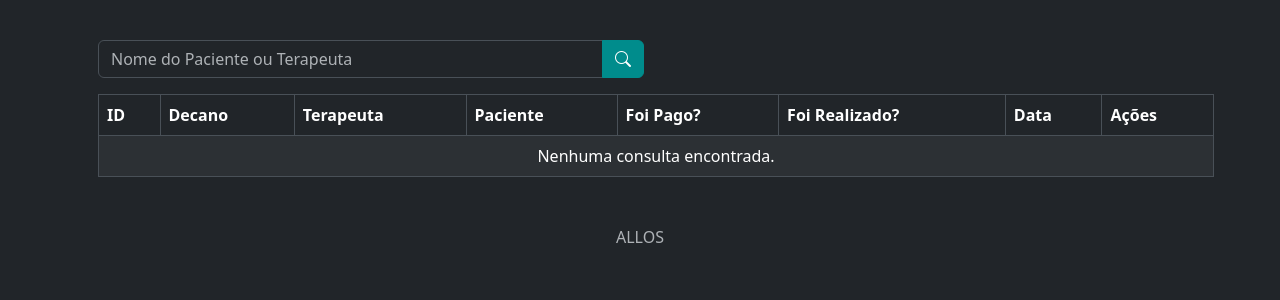
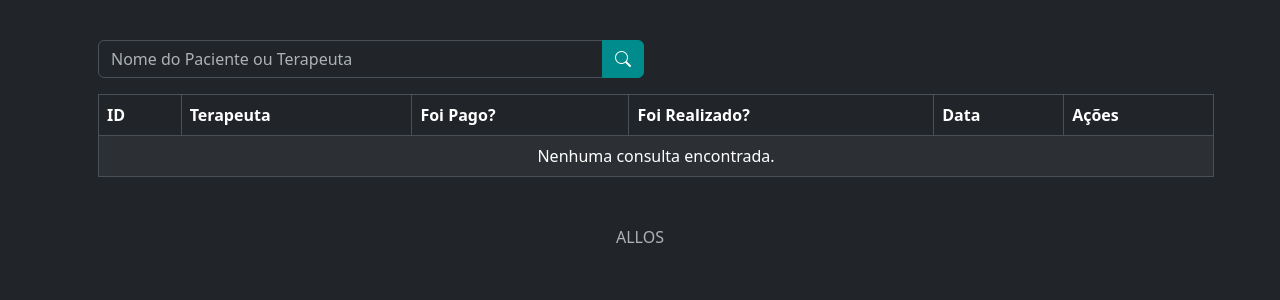
Before and after one commit to PauloHenriqueL/Hamilton, a Django app: template principais/templates/consulta_list.html in a window 1280 px wide. Shown: the part 56-356 px from the top of the page. Run offline with Django 5.2, Linux system fonts and the light colour scheme; the template is opened without the code that fills it, so the values that code supplies are empty.

Commit message:
tabela atuali

```diff
--- a/principais/templates/consulta_list.html
+++ b/principais/templates/consulta_list.html
@@ -31,9 +31,7 @@ ALLOS - Consultas
     <thead class="thead-dark">
       <tr>
         <th>ID</th>
-        <th>Decano</th>
         <th>Terapeuta</th>
-        <th>Paciente</th>
         <th>Foi Pago?</th>
         <th>Foi Realizado?</th>
         <th>Data</th>
@@ -48,9 +46,7 @@ ALLOS - Consultas
             {{ consulta.pk_consulta }}
           </a>
         </td>
-        <td>{{ consulta.fk_decano }}</td>
         <td>{{ consulta.fk_terapeuta }}</td>
-        <td>{{ consulta.fk_paciente }}</td>
         <td>
           {% if consulta.is_pago %}
             <span class="badge bg-success">Pago</span>
```
